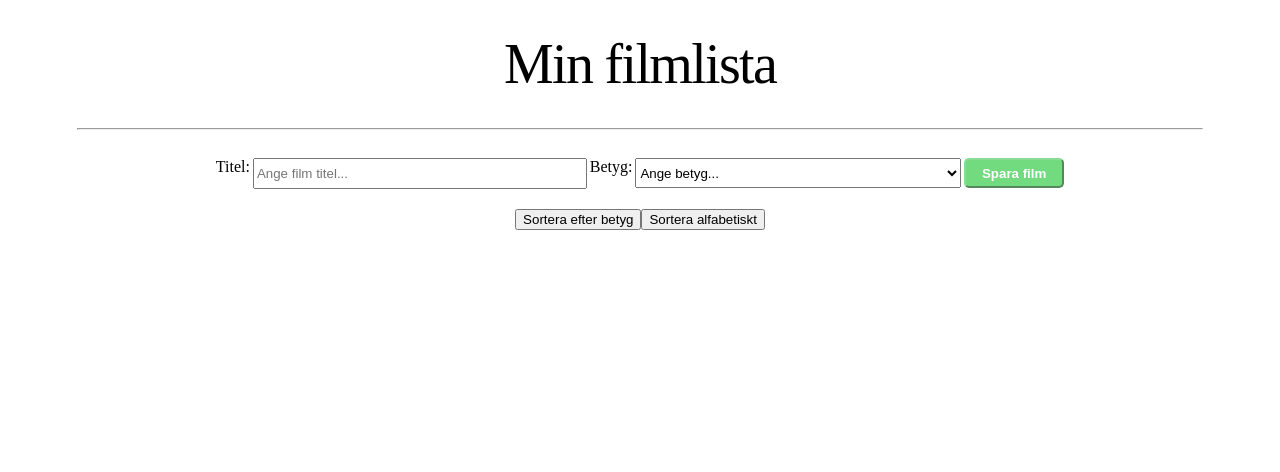
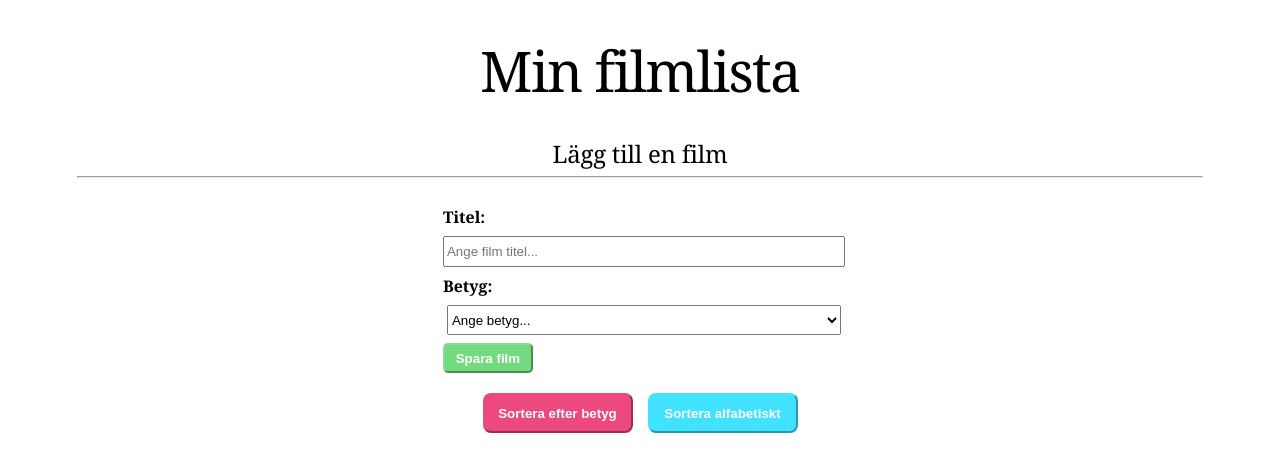
Before and after one commit to PyA99/Py-Marina-uppgift6, a React (Vite) app in the folder my-app/: page / in a window 1280 px wide. Shown: the top 472 px of the page. Built offline with nearby package versions, Linux system fonts and the light colour scheme.

Commit message:
Styling of buttons in CSS
Styling of sort buttons in CSS

```diff
--- a/my-app/src/App.jsx
+++ b/my-app/src/App.jsx
@@ -44,6 +44,7 @@ function sortMovies(type) {
   return (
         <div className="MovieContainer">
           <h1>Min filmlista</h1>
+          <h2> Lägg till en film </h2>
           <hr></hr>
           <MovieForm saveMovieToList={addMovie}/>
           <SortButton onSort={sortMovies}/>
--- a/my-app/src/Components/SortButton/SortButton.css
+++ b/my-app/src/Components/SortButton/SortButton.css
@@ -0,0 +1,23 @@
+.rating-button {
+    background-color: rgb(235, 73, 127);
+    color: rgb(255, 255, 255);
+    width: 150px;
+    height: 40px;
+    font-weight: bold;
+    border-radius: 8px;
+    border-color: rgb(235, 73, 127);
+    cursor: pointer;
+    margin-right: 15px;
+}
+
+.ABC-button {
+    background-color: rgb(64, 226, 255);
+    color: rgb(255, 255, 255);
+    width: 150px;
+    height: 40px;
+    font-weight: bold;
+    border-radius: 8px;
+    border-color: rgb(64, 226, 255);
+    cursor: pointer;
+}
+¨
--- a/my-app/src/Components/SortButton/SortButton.jsx
+++ b/my-app/src/Components/SortButton/SortButton.jsx
@@ -1,8 +1,10 @@
+import "./SortButton.css";
+
 function SortButton ({ onSort }) {
     return (
         <div>
-            <button onClick={() => onSort("rating")}>Sortera efter betyg</button>
-            <button onClick={() => onSort("title")}>Sortera alfabetiskt</button>
+            <button className="rating-button" onClick={() => onSort("rating")}>Sortera efter betyg</button>
+            <button className="ABC-button" onClick={() => onSort("title")}>Sortera alfabetiskt</button>
         </div>
     )
 }
--- a/my-app/src/components/MovieForm/MovieForm.css
+++ b/my-app/src/components/MovieForm/MovieForm.css
@@ -1,19 +1,23 @@
 .movie-form{
     padding: 20px;
     display: flex;
-    flex-direction: row;
+    flex-direction: column;
     justify-content: center;
-    gap: 3px;
+    align-items: center;
+    flex-wrap: wrap;
+    gap: 8px;
+    width: 35%;
+    margin: auto;
 }
 
-.movie-form input{
-    width: 30%;
+.movie-form input {
+    width: 100%;
     height: 25px;
 }
 
 
 #movie-grade {
-    width: 30%;
+    width: 100%;
     height: 30px;
     cursor: pointer;
 }
@@ -21,10 +25,16 @@
 .save-button{
     background-color: rgb(114, 218, 127);
     color: rgb(255, 255, 255);
-    width: 100px;
+    width: 90px;
     height: 30px;
     font-weight: bold;
     border-radius: 5px;
     border-color: rgb(137, 220, 148);
     cursor: pointer;
+    align-self: flex-start;
 }
+
+label{
+    font-weight: bold;
+    align-self: flex-start;
+}
--- a/my-app/src/index.css
+++ b/my-app/src/index.css
@@ -24,6 +24,7 @@ body {
   display: flex;
   flex-direction: column;
   box-sizing: border-box;
+  font-family:Cambria, Cochin, Georgia, Times, 'Times New Roman', serif
 }
 
 h1,
```
